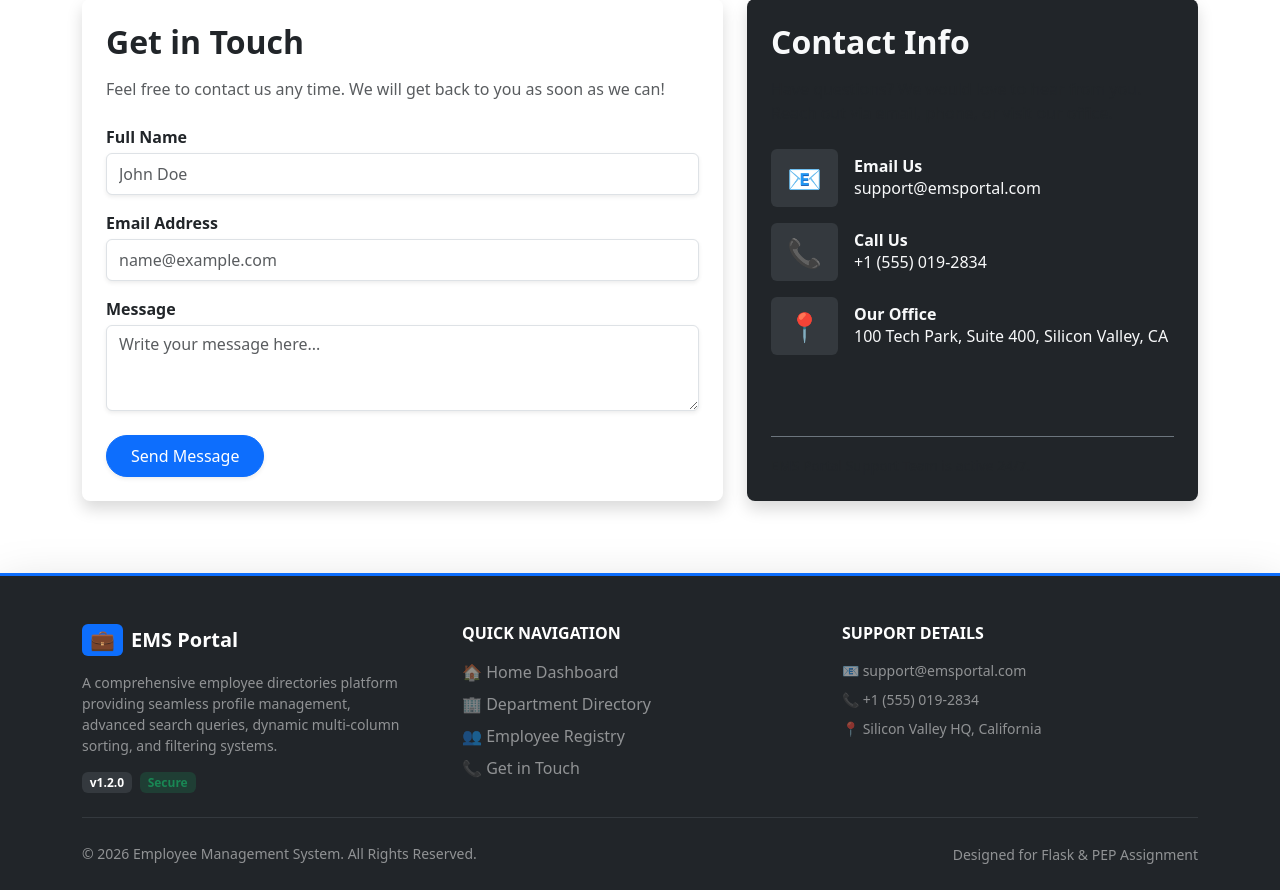
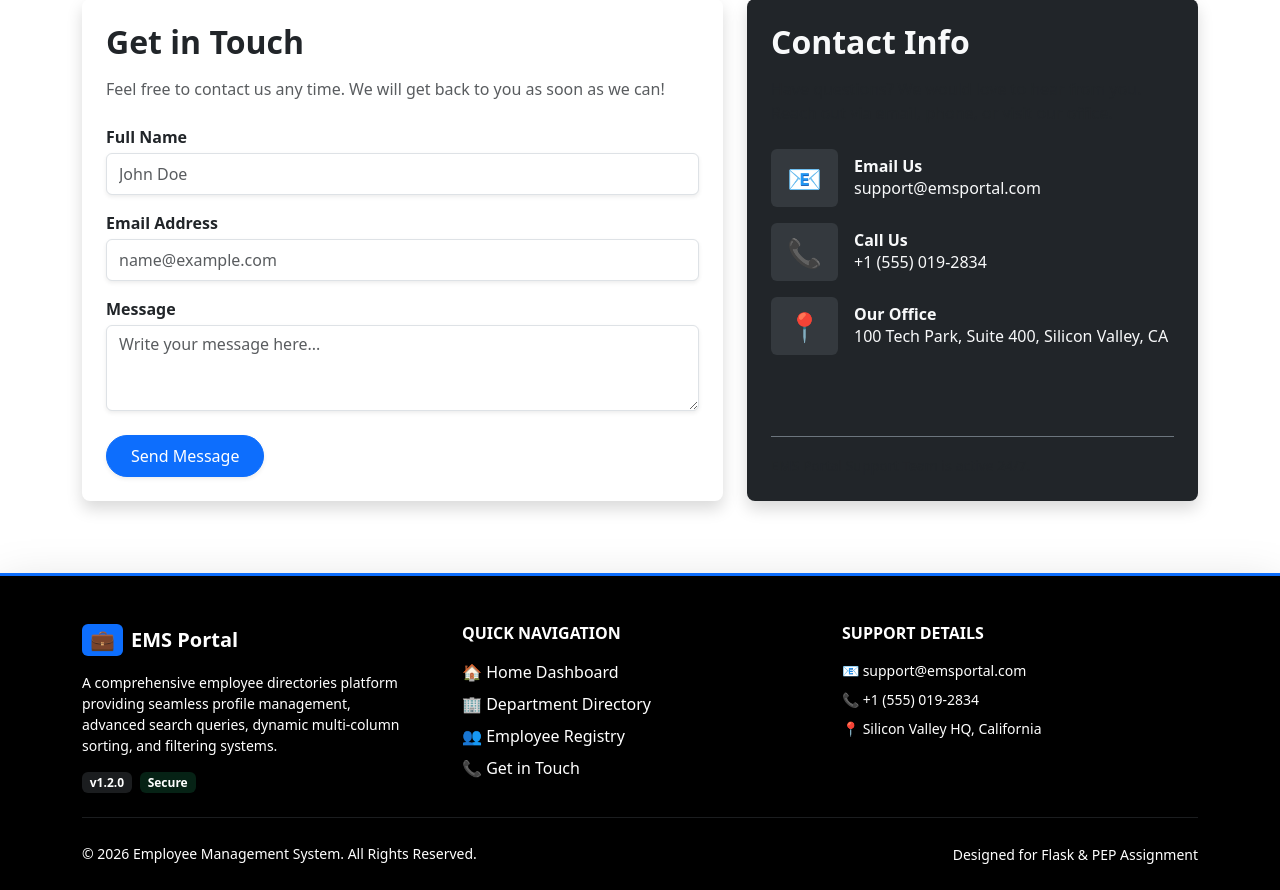
Before and after one commit to Aditya-kumar2004/Flask-Development, a Flask app: page /contact in a window 1280 px wide. Shown: the part 111-1001 px from the top of the page. Run offline with Flask 3, Linux system fonts and the light colour scheme.

Commit message:
Update footer style to pure black background with high brightness white text

```diff
--- a/app/static/CSS/style.css
+++ b/app/static/CSS/style.css
@@ -16,5 +16,17 @@ h1{
 }
 
 .hover-white:hover {
+    color: #0d6efd !important;
+}
+
+.custom-footer {
+    background-color: #000000 !important;
+}
+
+.custom-footer p,
+.custom-footer span,
+.custom-footer a,
+.custom-footer h5,
+.custom-footer h6 {
     color: #ffffff !important;
 }
--- a/app/templates/base.html
+++ b/app/templates/base.html
@@ -30,7 +30,7 @@
 
     {%  endblock %}
 
-<footer class="bg-dark text-light mt-5 pt-5 pb-4 border-top border-primary border-3 shadow-lg">
+<footer class="custom-footer mt-5 pt-5 pb-4 border-top border-primary border-3 shadow-lg">
     <div class="container">
         <div class="row text-center text-md-start mb-4">
             <!-- Column 1: About EMS -->
```
